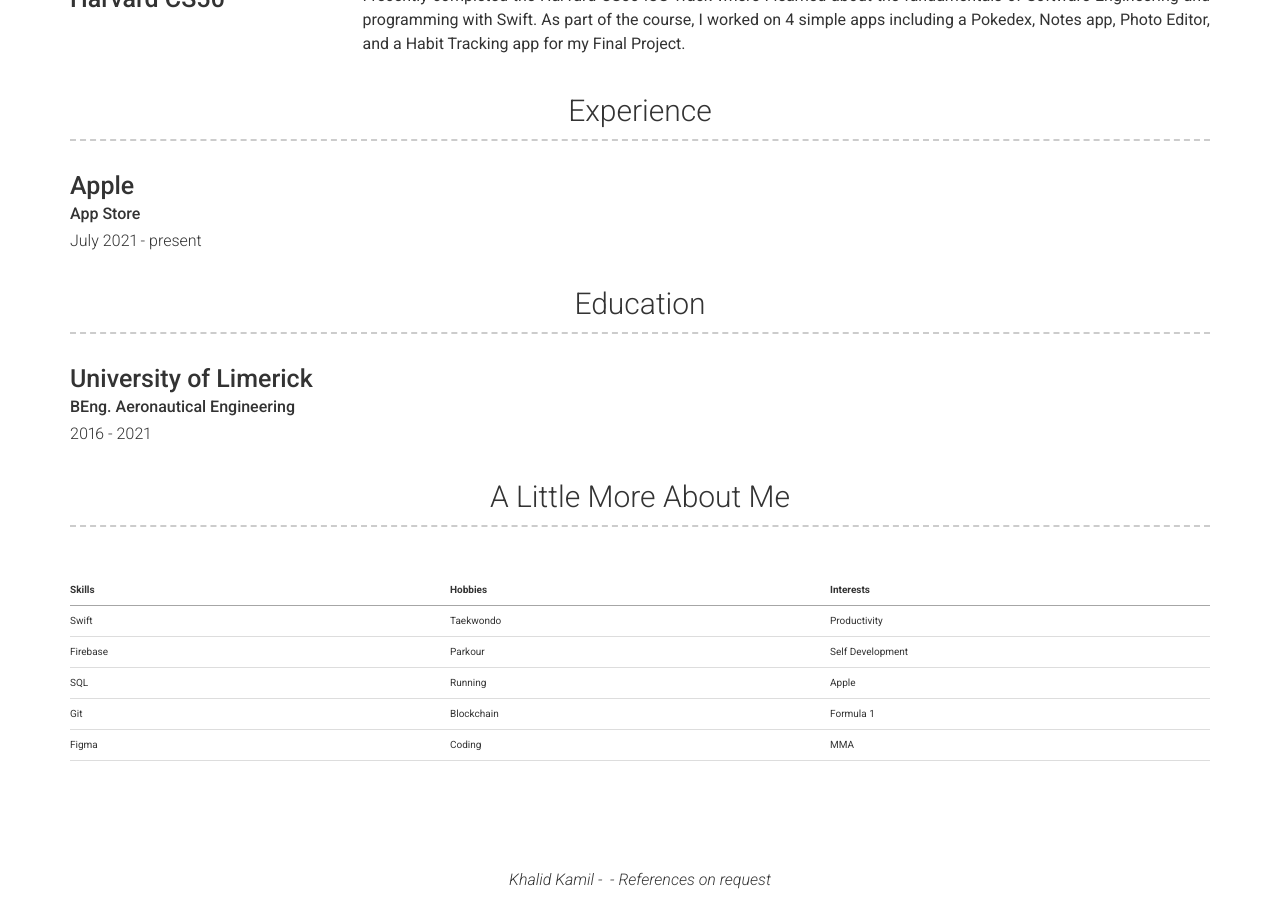
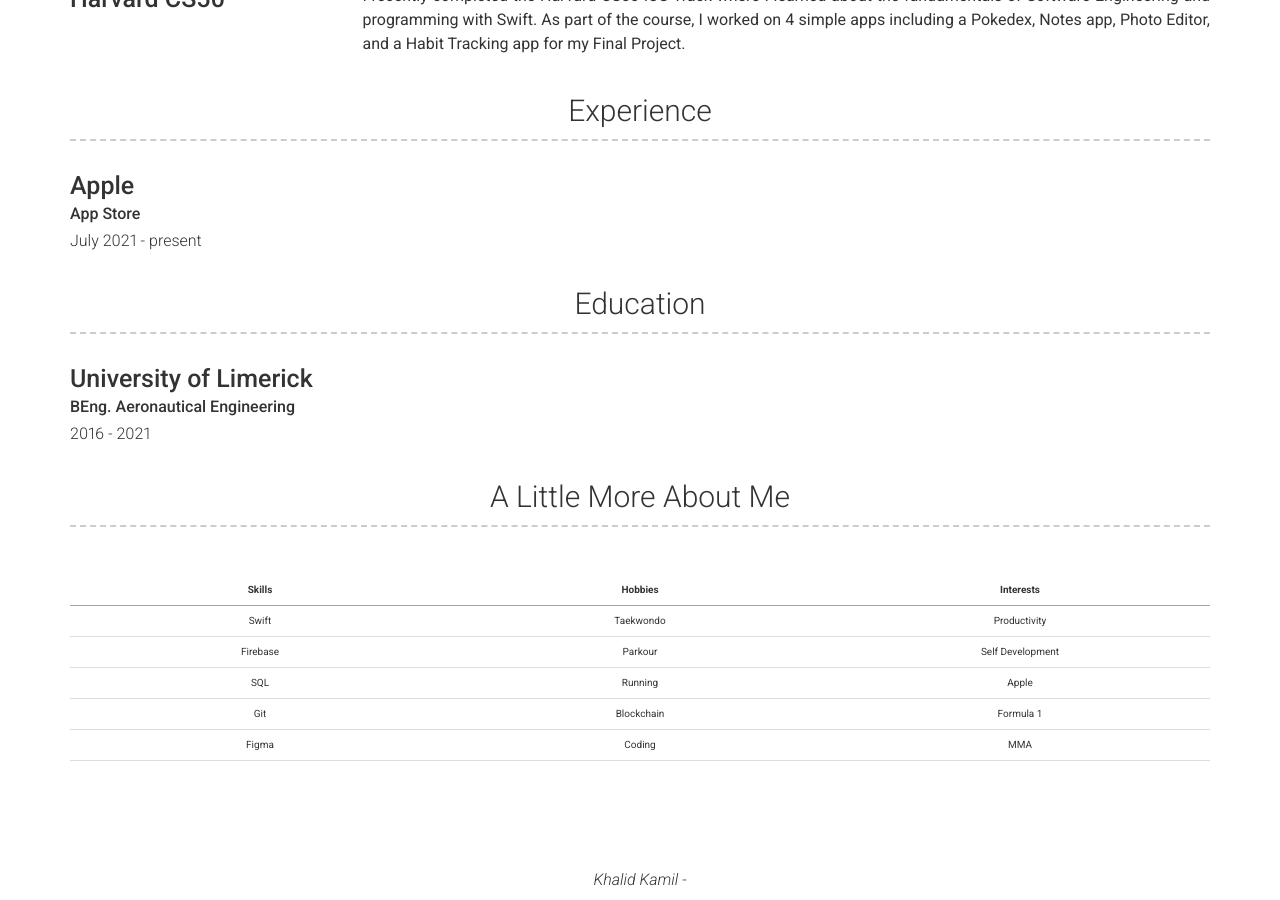
Before and after one commit to khalid-kamil/khalid-kamil.github.io, a Jekyll site: the page built from index.md, in a window 1280 px wide and 900 px high, scrolled down 638 px. Built offline with Jekyll 4.4.1, drawn with Linux system fonts in a browser that asks for light colours; nearby versions of some CDN libraries.

Commit message:
Update _config.yml

```diff
--- a/_config.yml
+++ b/_config.yml
@@ -102,16 +102,16 @@ content:
   - title: A Little More About Me
     layout: text
     content: | # this will include new lines to allow paragraphs
-      | Skills      | Hobbies     | Interests   |
-      | ----------- | ----------- | ----------- |
-      | Swift       | Taekwondo   | Productivity|
+      | Skills      | Hobbies     | Interests        |
+      | :----:      | :----:      | :----:           |
+      | Swift       | Taekwondo   | Productivity     |
       | Firebase    | Parkour     | Self Development |
-      | SQL         | Running     | Apple |
-      | Git         | Blockchain  | Formula 1 |
-      | Figma       | Coding      | MMA |
+      | SQL         | Running     | Apple            |
+      | Git         | Blockchain  | Formula 1        |
+      | Figma       | Coding      | MMA              |
 
 # Footer
-footer_show_references: true
+# footer_show_references: true
 # references_title: References on request (Override references text)
 
 # Build settings
```
